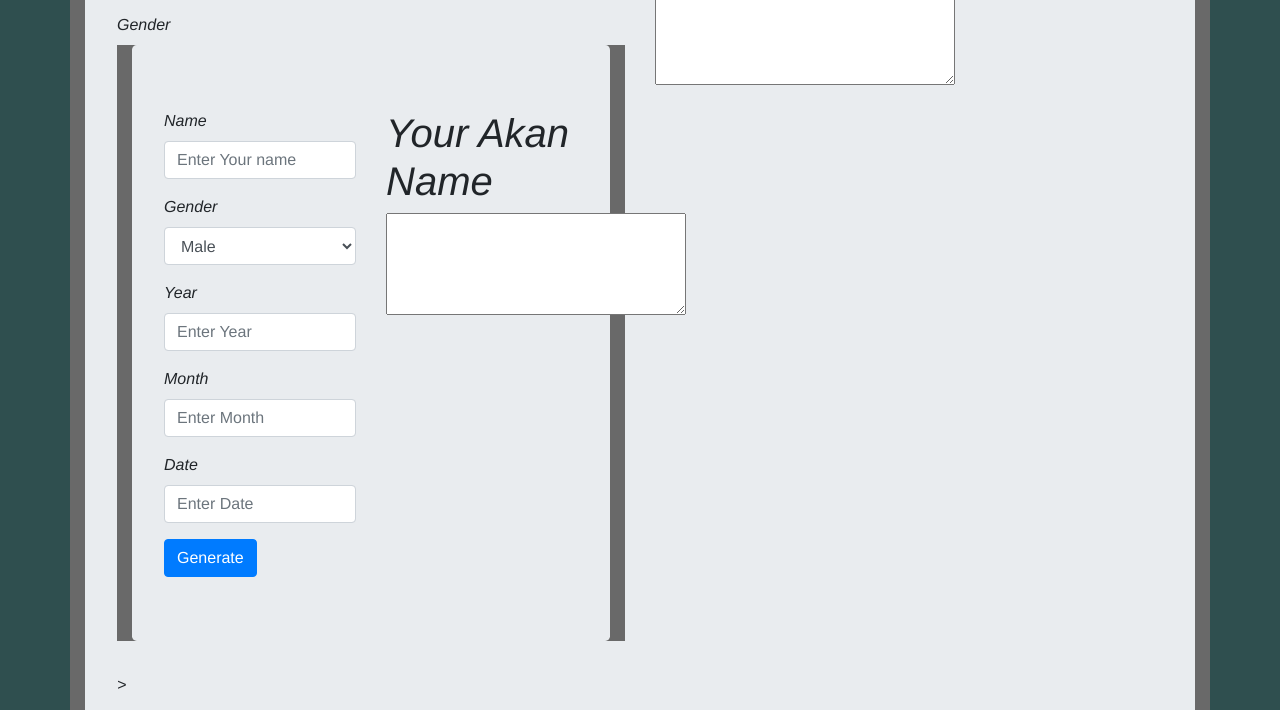
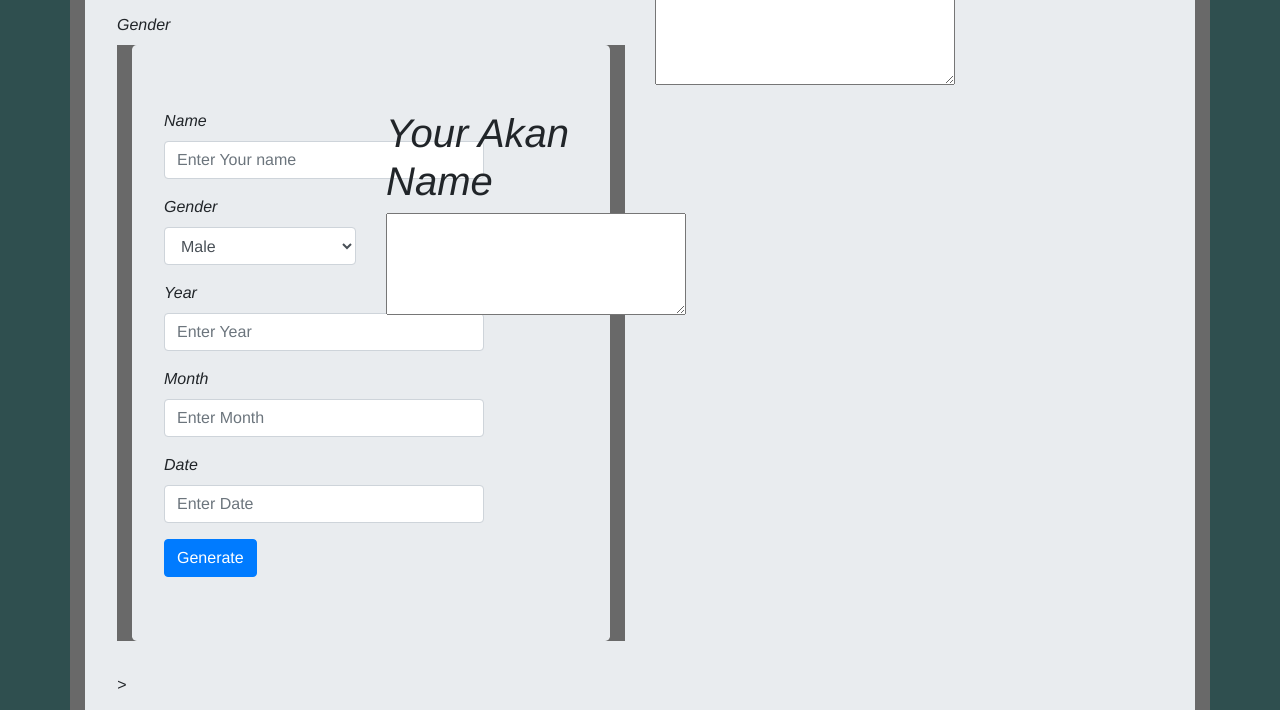
Before and after one commit to DENNINGKEVIN/AKAN-NAMES, a plain HTML site: page index.html in a window 1280 px wide. Shown: the part 721-1431 px from the top of the page. Drawn offline with Linux system fonts and the light colour scheme.

Commit message:
edits form group width

```diff
--- a/css/styles.css
+++ b/css/styles.css
@@ -8,3 +8,7 @@ body{
   font-style: oblique;
   font-family: 'Franklin Gothic Medium';
 }
+
+.form-group input{
+  width: 40vh;
+}
```
